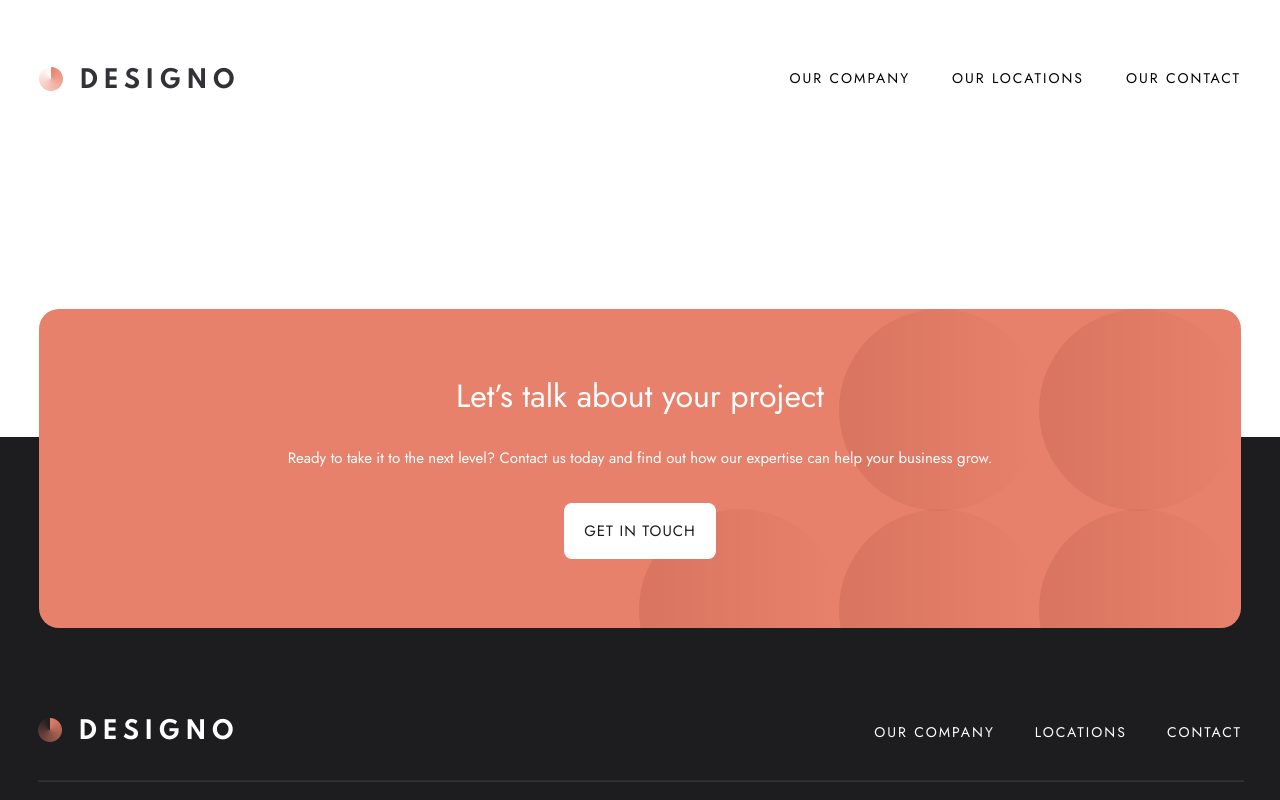
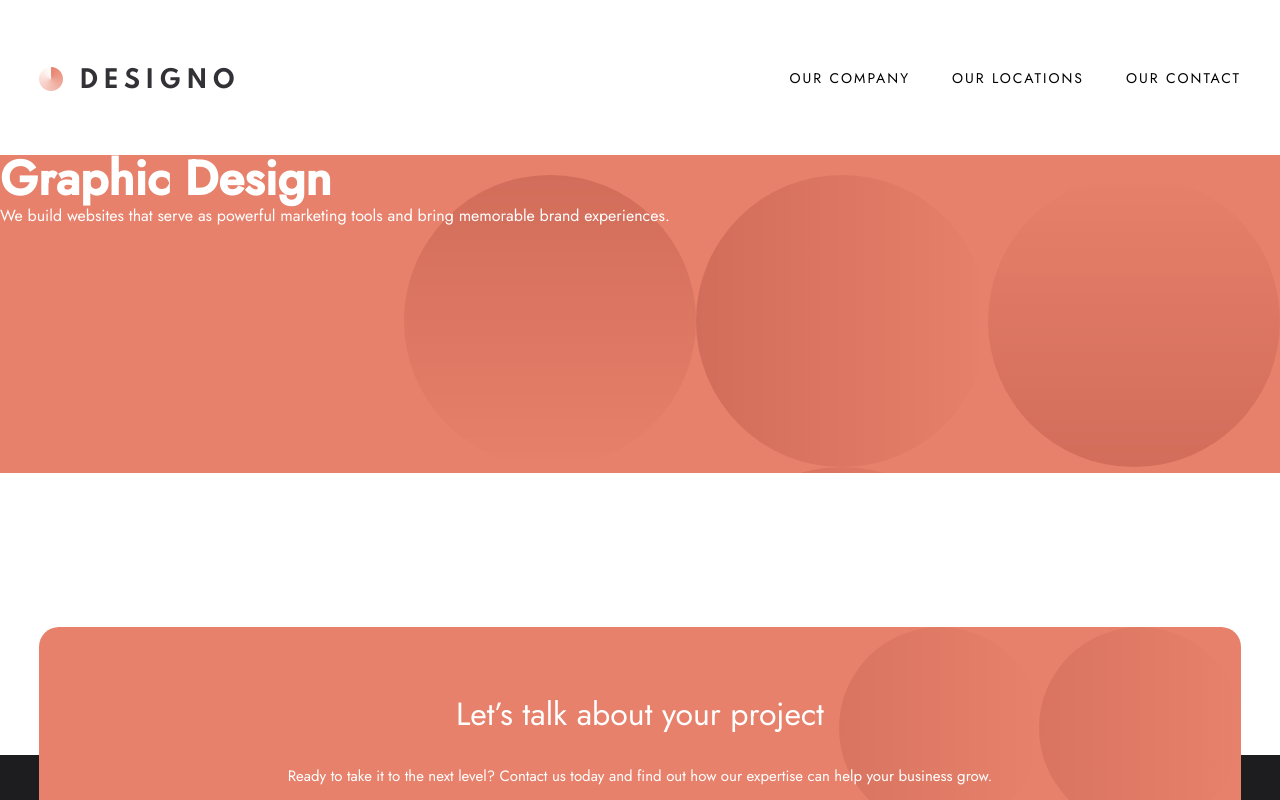
Before and after one commit to JonGrabbe/Designo-react-site, a React (Create React App) app: page /graphic-design in a window 1280 px wide. Shown: the top 800 px of the page. Built offline with nearby package versions, Linux system fonts and the light colour scheme.

Commit message:
added background image

```diff
--- a/src/App.js
+++ b/src/App.js
@@ -8,17 +8,10 @@ import Footer from './components/footer/Footer';
 import Banner from './components/banner/Banner';
 import GraphicDesignPage from './routes/graphic-design/GraphicDesignPage';
 
-function TestContent() {
-  return (
-    <h1>this works</h1>
-  )
-}
-
 function Home() {
   return (
     <div>
       <HomeBanner />
-
       <ThreeCard />
       <BorderlessCardsContainer />
     </div>
@@ -32,8 +25,7 @@ function App() {
             <Header />
               <Routes>
                 <Route exact path="/" element={<Home />} />
-                <Route exact path="/" element={<Home />} />
-                <Route exact path="/graphic-design" element={GraphicDesignPage} />
+                <Route exact path="/graphic-design" element={<GraphicDesignPage />} />
               </Routes>
             <Banner />
             <Footer />
--- a/src/scss/services-banner/services-banner.scss
+++ b/src/scss/services-banner/services-banner.scss
@@ -0,0 +1,6 @@
+.services-banner {
+    height: 318px;
+    background-image: url('/assets/web-design/desktop/bg-pattern-intro-web.svg');
+    background-repeat: no-repeat;
+    background-position: right top 20px;
+}
```
